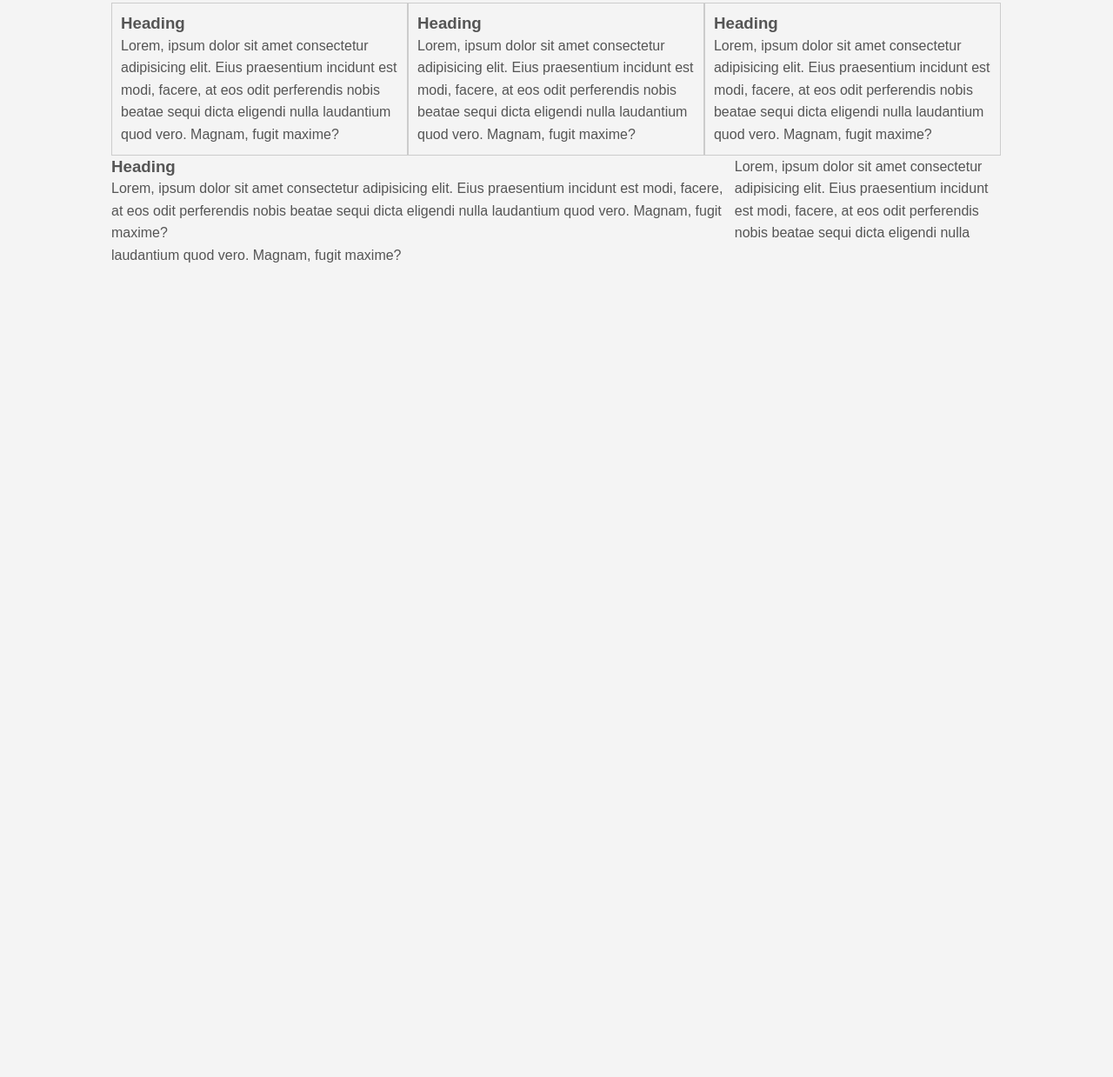
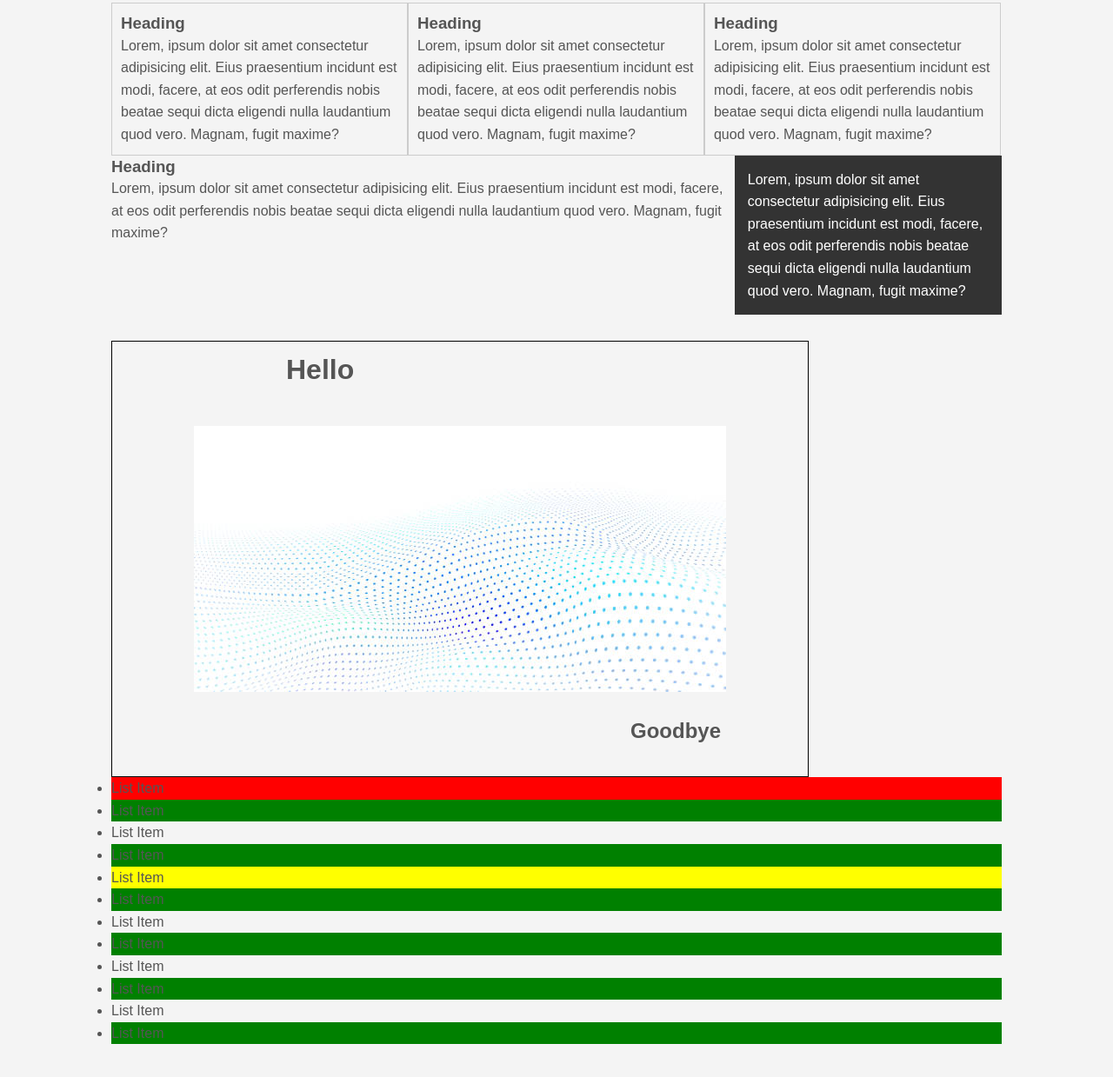
Before and after one commit to SethDimmer123/css-cheetsheet-1, a plain HTML site: page index.html in a window 1280 px wide. Shown: the part 875-2114 px from the top of the page at 87% size. Before the commit the page ends 1182 px from the top, so only its background shows below. Drawn offline with Linux system fonts and the light colour scheme.

Commit message:
initial commit

```diff
--- a/index.html
+++ b/index.html
@@ -84,6 +84,31 @@
             <p>Lorem, ipsum dolor sit amet consectetur adipisicing elit. Eius praesentium incidunt est modi, facere, at eos odit perferendis nobis beatae sequi dicta eligendi nulla laudantium quod vero. Magnam, fugit maxime?
             </p>
         </div>
+
+        <div class="clr"></div>
+
+        <div class="p-box">
+            <h1 class="hello__h1">Hello</h1>
+            <h2 class="goodbye__h2">Goodbye</h2>
+        </div>
+
+        <ul class="my-list">
+            <li>List Item</li>
+            <li>List Item</li>
+            <li>List Item</li>                     <li>List Item</li>
+            <li>List Item</li>
+            <li>List Item</li>
+            <li>List Item</li>
+            <li>List Item</li>
+            <li>List Item</li>
+            <li>List Item</li>
+            <li>List Item</li>
+            <li>List Item</li>
+        </ul>
     </div><!--./container-->
+
+    <a class="fix-me button" href="">Hello</a>
+
+    <div style="margin-top:500px;"></div>
   </body>
 </html>
--- a/styles.css
+++ b/styles.css
@@ -164,7 +164,7 @@ a:visited{
                                         /* absolute-targets whatever position i want inside of a relative element.
                                         /* fixed-always in the same position.
                                         /* initial- sets the property ro it's default value.
-                                        /* inherit-inheriting whatever it parent element is.
+                                        /* inherit-inheriting whatever it parent element is.*/
 #sidebar{
     float:left;
     width:30%;
@@ -173,3 +173,59 @@ a:visited{
     padding:15px;
     box-sizing:border-box;
 }
+
+.p-box{
+    width:800px;
+    height:500px;
+    border:1px solid #000;
+    margin-top:30px;
+    position:relative;
+    background-image:url('/Assets/abstract.png');
+
+    background-repeat:no-repeat;
+    background-position:100px 200px;
+    background-position:center center;
+}
+
+.hello__h1{
+    margin-top: 10px;
+    margin-bottom: 10px;
+}
+
+.p-box h1{
+    position: absolute;
+    top:10px;
+    left:200px;
+}
+
+.p-box h2{
+position:absolute;
+bottom:40px;
+right:100px;
+}
+
+.fix-me{
+    position:fixed;
+    top:400px;
+}
+
+.my-list li:first-child{
+    background:red;
+}
+
+
+.my-list li:last-child{
+    background:blue;
+}
+
+.my-list li:nth-child(5){
+    background:yellow;
+}
+
+.my-list li:nth-child(6){
+    background:black;
+}
+
+.my-list li:nth-child(even){
+    background:green;
+}
```
Also changed, not shown: Assets/abstract.jpeg (added), Assets/abstract.jpg (added), Assets/abstract.png (added).
